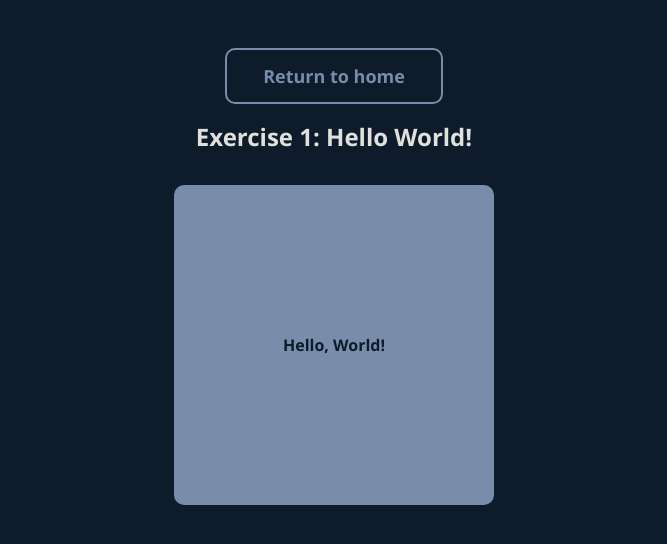
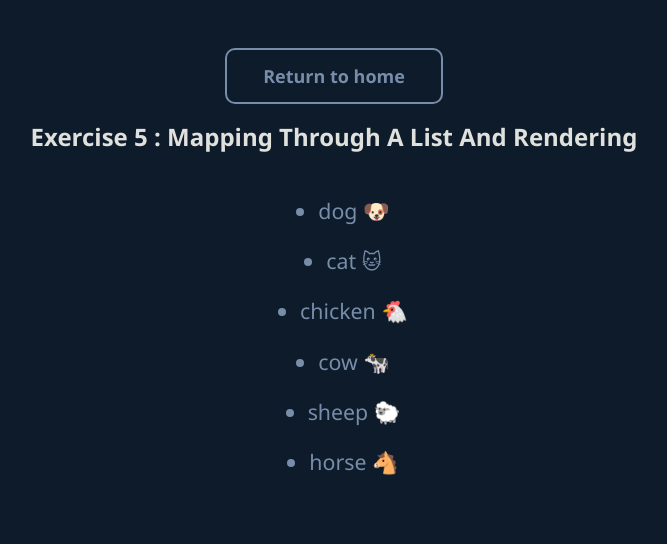
Before and after one commit to jtlaxcalaDev/simple-react-exercise, a React (Create React App) app: page /exercise-five in a window 1280 px wide. Shown: the top 544 px of the page, without its empty margins (306-973 px from the left). Built offline with nearby package versions, Linux system fonts and the light colour scheme.

Commit message:
Exercise-5-Mapping-Through-A-List-And-Rendering

```diff
--- a/src/exercises.js
+++ b/src/exercises.js
@@ -2,7 +2,7 @@ import One from "./exercises/exercise-one/One"
 import Two from "./exercises/exercise-two/Two"
 import Three from './exercises/exercise-three/Three';
 import Four from './exercises/exercise-four/Four';
-import Five from './exercises/exercise-one/One';
+import Five from './exercises/exercise-five/Five';
 import Six from './exercises/exercise-six/Six';
 import Seven from './exercises/exercise-seven/Seven';
 import Eight from './exercises/exercise-eight/Eight';
--- a/src/exercises/exercise-five/Five.css
+++ b/src/exercises/exercise-five/Five.css
@@ -0,0 +1,11 @@
+.animals-container {
+  margin-top: 2em;
+  display: flex;
+  flex-direction: column;
+}
+
+.animal-item {
+  color: #778da9;
+  font-size: 16pt;
+  margin: .5em auto;
+}
--- a/src/exercises/exercise-five/Five.jsx
+++ b/src/exercises/exercise-five/Five.jsx
@@ -1,13 +1,26 @@
 import { Link } from "react-router-dom";
+import './Five.css'
 
 const Five = () => {
+
+  const animals = ['dog 🐶', 'cat 🐱', 'chicken 🐔', 'cow 🐄', 'sheep 🐑', 'horse 🐴']
+
   return (
     <>
       <div className="container">
         <Link to={'/'} className="return">Return to home</Link>
         <div className={"exercise-title exercise-five"}>
-          <h2>Exercise five</h2>
+          <h2>Exercise 5 : Mapping Through A List And Rendering</h2>
         </div>
+        <ul className="animals-container">
+          {
+            animals.map(animal => (
+              <li key={animal.index} className="animal-item">
+                {animal}
+              </li>
+            ) )
+          }
+        </ul>
       </div>
     </>
   )
```
